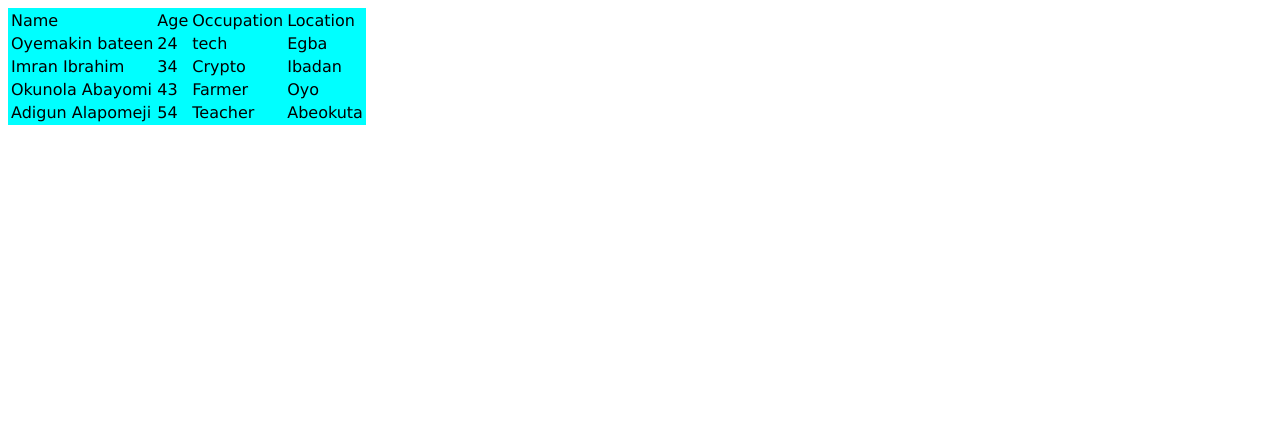
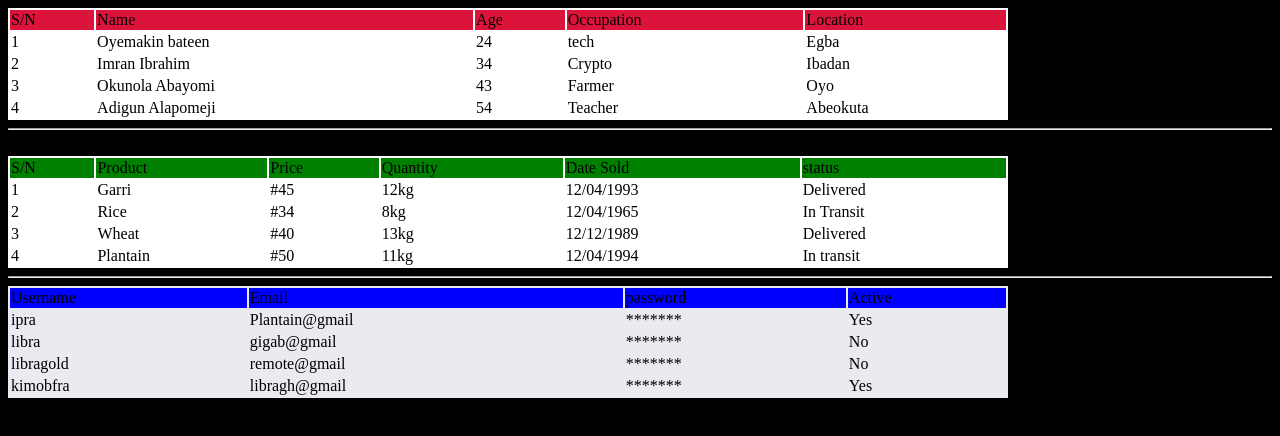
Before and after one commit to Eminem2212/htmltableassignment, a plain HTML site: page index.html in a window 1280 px wide. Drawn offline with Linux system fonts and the light colour scheme.

Commit message:
first commit

```diff
--- a/index.html
+++ b/index.html
@@ -1,45 +1,133 @@
 <!doctype html>
 <html>
+
 <head>
     <title>Table Forms</title>
-<link rel="stylesheet" href="tread.css">
-    </head>
+    <link rel="stylesheet" href="tread.css">
+    <style background-color ="black"> </style>
 
-<body>
-    <table id="tstyle" >
-        <thead>
+</head>
+
+
+<body class=" styled">
+    <table id="T-style">
+        <thead id="fsyed">
+            <td>S/N</td>
             <td> Name</td>
             <td> Age</td>
             <td> Occupation</td>
             <td> Location</td>
         </thead>
-        <tr>
+        <tr id="fstyled">
+            <td> 1</td>
             <td>Oyemakin bateen </td>
             <td>24 </td>
             <td>tech </td>
             <td>Egba </td>
         </tr>
         <tr>
+            <td> 2</td>
             <td>Imran Ibrahim </td>
             <td>34 </td>
             <td>Crypto </td>
             <td>Ibadan </td>
         </tr>
         <tr>
+            <td>3</td>
             <td> Okunola Abayomi </td>
             <td>43 </td>
             <td> Farmer </td>
             <td>Oyo </td>
         <tr>
+            <td>4</td>
             <td> Adigun Alapomeji </td>
             <td> 54 </td>
             <td> Teacher </td>
             <td> Abeokuta </td>
+</table>
+        </tr>
 
         </tr>
+         <hr>
 
+        <br>
+        <table class=" ystyle">
+        <thead>
+            <td> S/N</td>
+            <td> Product</td>
+            <td>Price </td>
+            <td>Quantity </td>
+            <td>Date Sold </td>
+            <td>status </td>
+        </thead>
+        <tr>
+            <td>1 </td>
+            <td>Garri </td>
+            <td>#45 </td>
+            <td>12kg </td>
+            <td>12/04/1993 </td>
+            <td>Delivered </td>
+        </tr>
+        <tr>
+            <td>2 </td>
+            <td>Rice </td>
+            <td>#34 </td>
+            <td>8kg </td>
+            <td>12/04/1965 </td>
+            <td>In Transit</td>
+        </tr>
+        <tr>
+            <td>3 </td>
+            <td>Wheat</td>
+            <td>#40 </td>
+            <td>13kg </td>
+            <td>12/12/1989</td>
+            <td>Delivered </td>
+        </tr>
+        <tr>
+            <td>4 </td>
+            <td>Plantain</td>
+            <td>#50 </td>
+            <td>11kg </td>
+            <td>12/04/1994</td>
+            <td>In transit </td>
+        </tr>
+    </table>
+    </table>
+    <hr>
+    <table class=" gyed">
+        <thead class >
+            <td>Username</td>
+            <td> Email</td>
+            <td> password</td>
+            <td> Active</td>
+        </thead>
+        <tr>
+            <td>ipra </td>
+            <td>Plantain@gmail</td>
+            <td>******* </td>
+            <td>Yes</td>
+        </tr>
+        <tr>
+            <td>libra </td>
+            <td>gigab@gmail</td>
+            <td>******* </td>
+            <td>No</td>
+        </tr>
+        <tr>
+            <td>libragold</td>
+            <td>remote@gmail</td>
+            <td>******* </td>
+            <td>No</td>
+        </tr>
+        <tr>
+            <td>kimobfra </td>
+            <td>libragh@gmail</td>
+            <td>******* </td>
+            <td>Yes</td>
         </tr>
     </table>
 
 </body>
+
 </html>
--- a/tread.css
+++ b/tread.css
@@ -1,7 +1,55 @@
 #tstyle{
 
-background-color: aqua;
-font-family: Verdana, Geneva, Tahoma, sans-serif;
-margin-bottom: ;
+    background-color: rgb(241, 238, 238);
+    width: 100px;
+    border: 2px solid #000;
+    font-family:-apple-system, BlinkMacSystemFont, 'Segoe UI', Roboto, Oxygen, Ubuntu, Cantarell, 'Open Sans', 'Helvetica Neue', sans-serif
+}
+ #tstyle thead{
+    border-color: white;
+    border-radius: 30px;
+    font-family: sans-serif;
+    color: pink;
+    width: 600px;
+    border: 2px solid rgb(243, 238, 238);
+align-content: stretch ;
+}
+.styled{
+    background-color: black;
+    justify-content: center;
 
 }
+#fstyled{
+    border-color: green;
+    border-radius: 30%;
+    margin-top: 30px;
+}
+#tstyle tr td{
+    border: whitesmoke 20px solid;
+}
+#T-style{
+    background-color: white;
+    border: 20px;
+    width: 1000px;
+}
+#fsyed{
+    background-color: crimson;
+}
+.ystyle{
+    background-color: white;
+    width: 1000px;
+}
+.ystyle thead{
+    background-color: green;
+    border-radius: 20px;
+}
+.gyed{
+    background-color: rgb(234, 234, 241);
+    width: 1000px;
+    border:cornsilk
+
+}
+.gyed thead{
+   background-color: blue;
+
+}
```
